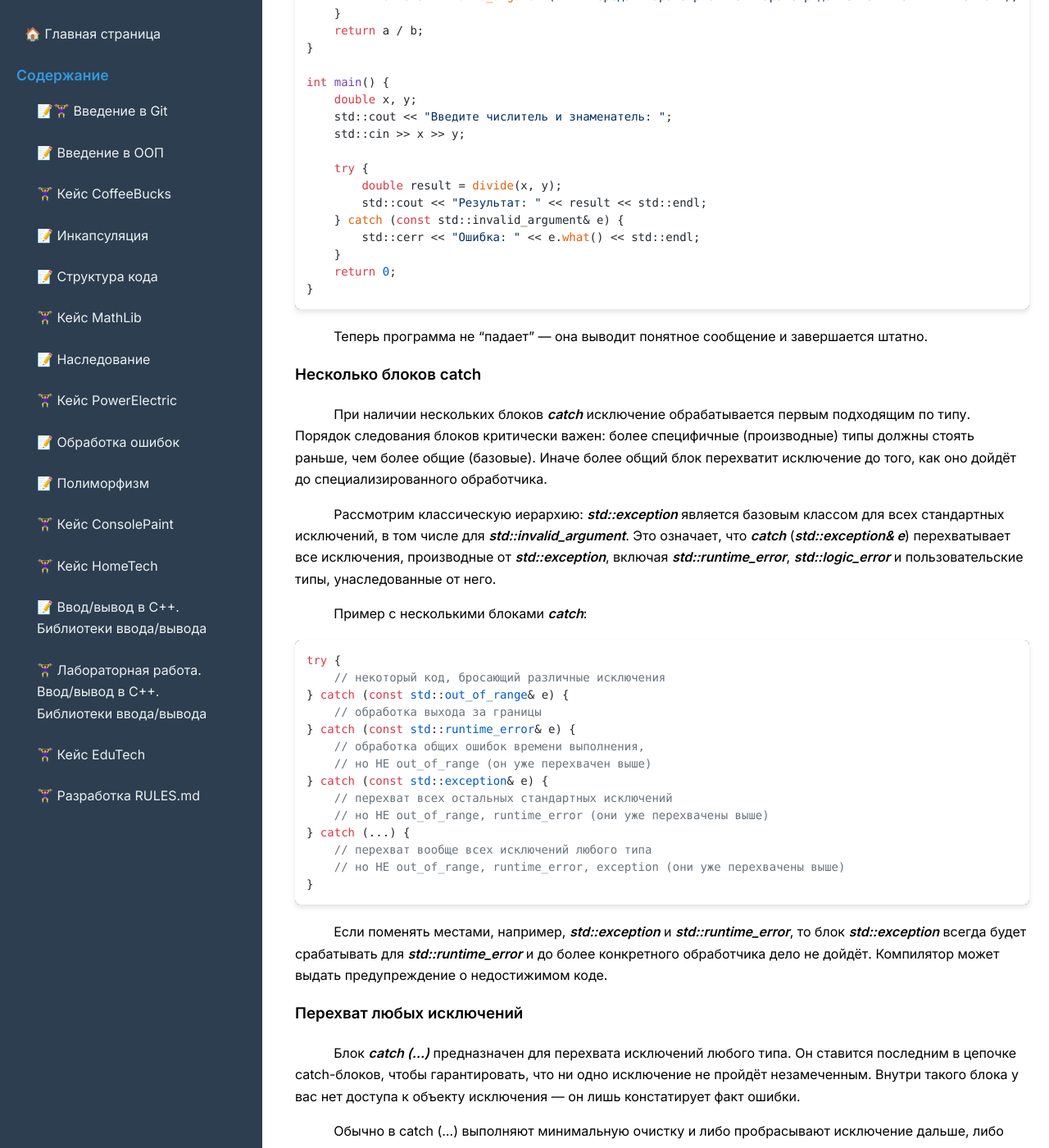
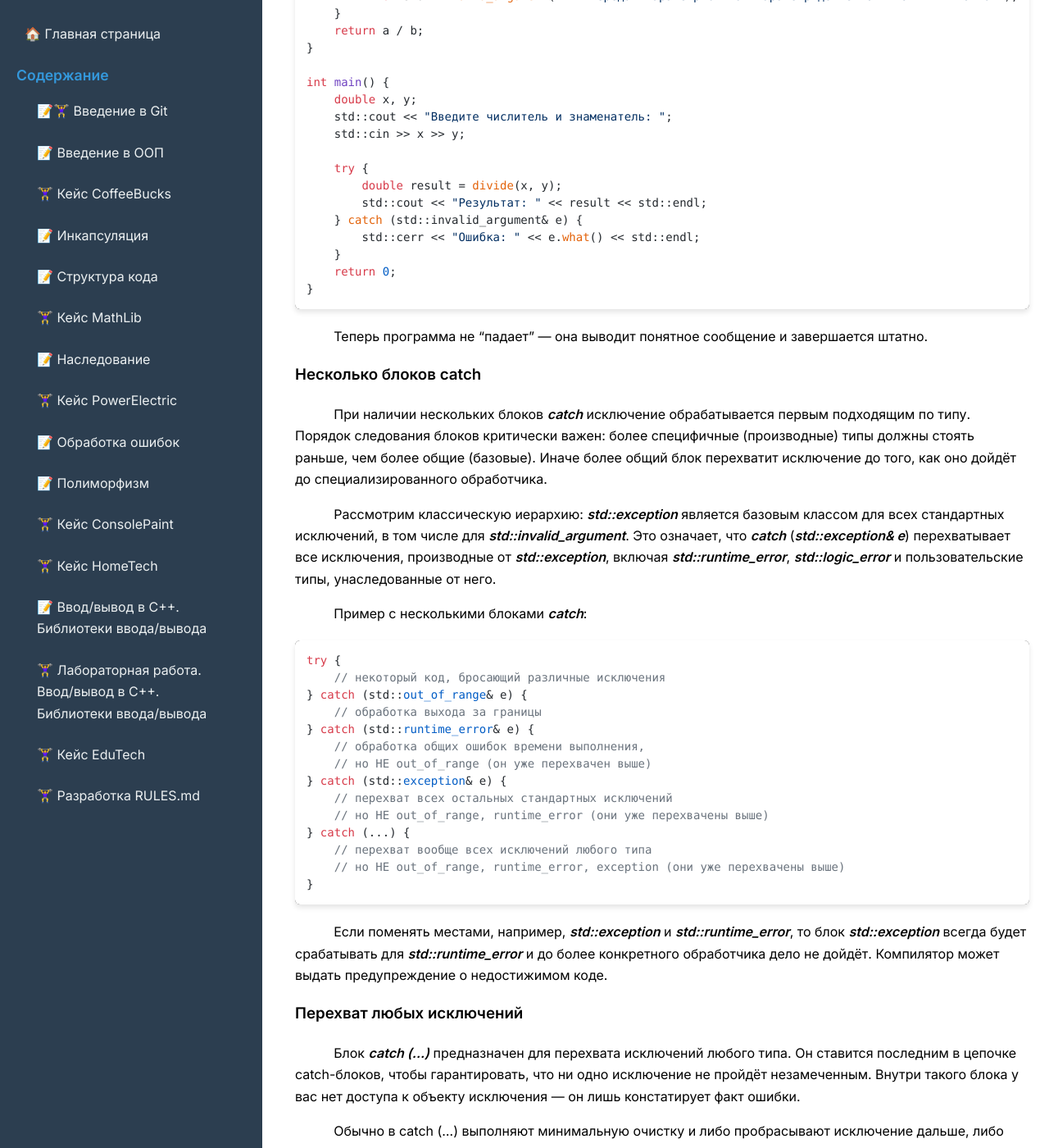
Before and after one commit to maryshev3/object-oriented-programming, a Jekyll site: the page built from ru/exceptions-processing.md, in a window 1280 px wide and 1400 px high, scrolled down 2585 px. Shown: the whole window at 82% size. Built offline with Jekyll 4.4.1, drawn with Linux system fonts in a browser that asks for light colours; nearby versions of some CDN libraries; a script that is not in the unit is left out; some of the changed text lies outside the part shown.

Commit message:
remove const

````diff
--- a/ru/exceptions-processing.md
+++ b/ru/exceptions-processing.md
@@ -102,7 +102,7 @@ int main() {
     try {
         double result = divide(x, y);
         std::cout << "Результат: " << result << std::endl;
-    } catch (const std::invalid_argument& e) {
+    } catch (std::invalid_argument& e) {
         std::cerr << "Ошибка: " << e.what() << std::endl;
     }
     return 0;
@@ -122,12 +122,12 @@ int main() {
 ```cpp
 try {
     // некоторый код, бросающий различные исключения
-} catch (const std::out_of_range& e) {
+} catch (std::out_of_range& e) {
     // обработка выхода за границы
-} catch (const std::runtime_error& e) {
+} catch (std::runtime_error& e) {
     // обработка общих ошибок времени выполнения,
     // но НЕ out_of_range (он уже перехвачен выше)
-} catch (const std::exception& e) {
+} catch (std::exception& e) {
     // перехват всех остальных стандартных исключений
     // но НЕ out_of_range, runtime_error (они уже перехвачены выше)
 } catch (...) {
@@ -166,7 +166,7 @@ try {
 // Класс исключения для ошибки тайм-аута.
 class TimeoutException : public std::runtime_error {
     public:
-        TimeoutException(const std::string& msg) : std::runtime_error(msg) {}
+        TimeoutException(std::string& msg) : std::runtime_error(msg) {}
 };
 
 // Имитация подключения к базе данных.
@@ -221,9 +221,9 @@ int main() {
     try {
         std::string data = fetchData();
         std::cout << "Пользователь получил: " << data << std::endl;
-    } catch (const TimeoutException& e) {
+    } catch (TimeoutException& e) {
         std::cerr << "Ошибка (пользователю): " << e.what() << std::endl;
-    } catch (const std::exception& e) {
+    } catch (std::exception& e) {
         std::cerr << "Стандартная ошибка: " << e.what() << std::endl;
     } catch (...) {
         std::cerr << "Неизвестная ошибка." << std::endl;
````
